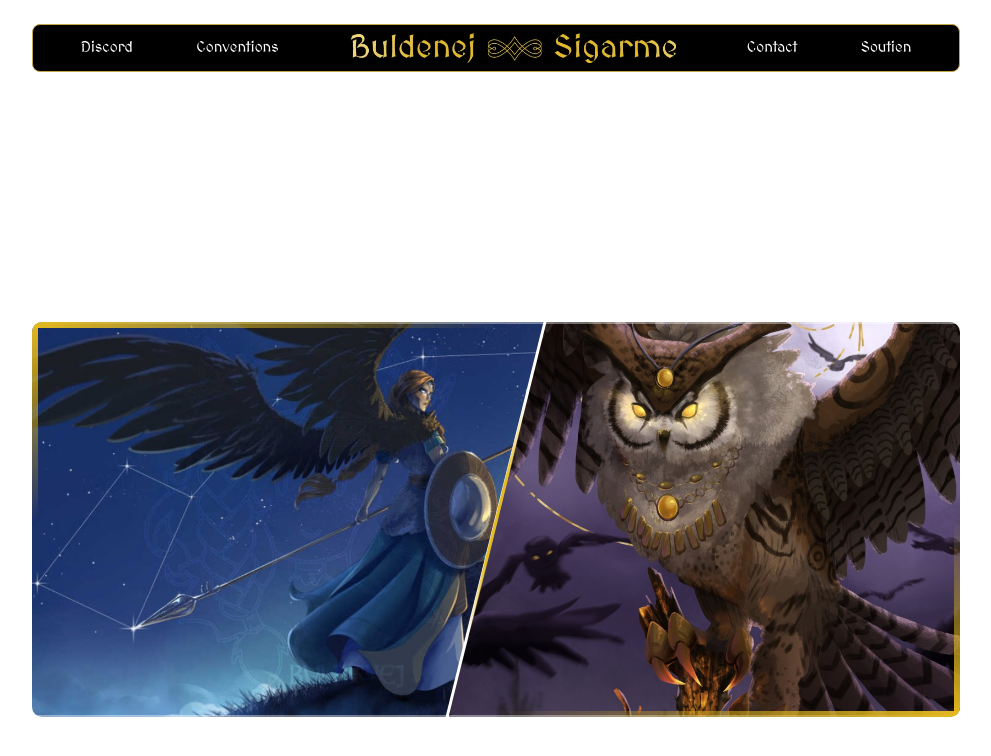
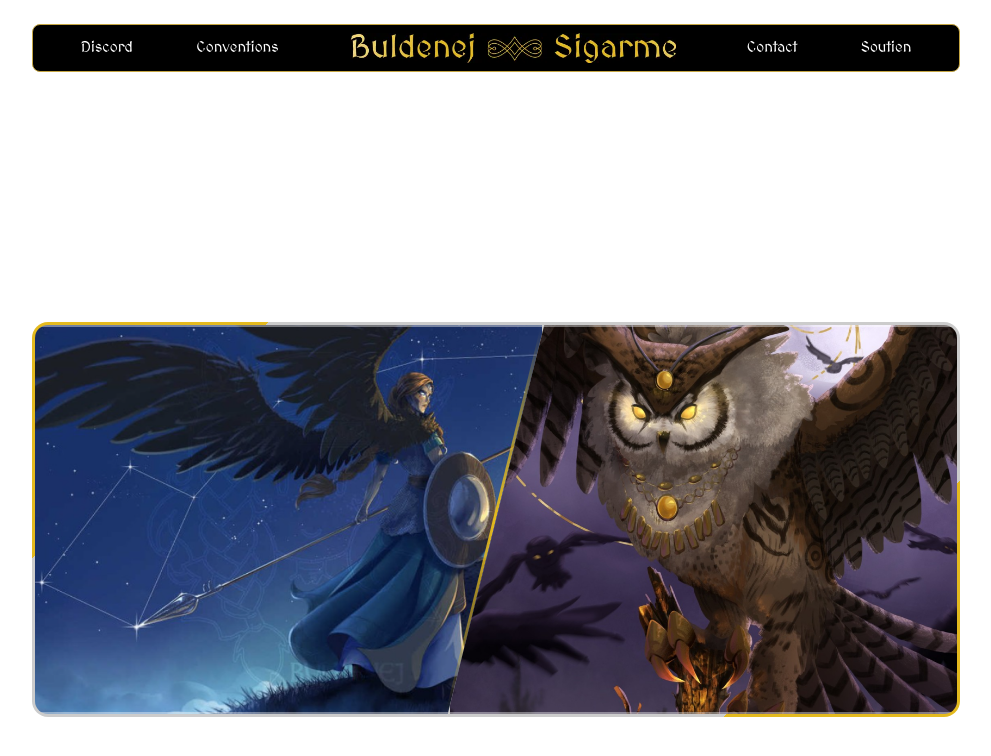
Before and after one commit to Keyto-Shouko/buldenej-sigarme, a Vue app in the folder buldenej-sigarme/: page / in a window 1280 px wide. Shown: the top 756 px of the page, without its empty margins (144-1135 px from the left). Built offline with nearby package versions, Linux system fonts and the light colour scheme.

Commit message:
The center element is almost complete, just need text

```diff
--- a/buldenej-sigarme/src/components/Center.vue
+++ b/buldenej-sigarme/src/components/Center.vue
@@ -1,13 +1,12 @@
 <template>
   <div id="container" class="relative flex items-center justify-center">
-    <div class="top-left"></div>
-    <div class="top-right"></div>
-    <div class="bottom-left"></div>
-    <div class="bottom-right"></div>
     <div class="gallery">
-      <img src="../assets/images/Buldenej.png" alt="Buldenej" />
-      <div class="separator"></div>
-      <img src="../assets/images/Sigarme.png" alt="Sigarme" />
+      <div class="img-container">
+        <img src="../assets/images/Buldenej.png" alt="Buldenej" />
+      </div>
+      <div class="img-container">
+        <img src="../assets/images/Sigarme.png" alt="Sigarme" />
+      </div>
     </div>
   </div>
 </template>
@@ -18,7 +17,6 @@
   backdrop-filter: blur(16px);
   width: 928px;
   height: 395px;
-  border-radius: 10px;
   overflow: hidden;
   position: relative;
   display: flex;
@@ -28,91 +26,90 @@
 
 .gallery {
   --s: 98px; /* Control the slanted part */
-  border-radius: 16px;
   display: flex;
   height: 100%; /* The height of the images */
-  gap: 0px; /* Control the gap */
+  width: 100%;
 }
-.gallery > img {
+
+.img-container {
+  position: relative;
   flex: 1;
-  min-width: 0;
+  overflow: hidden;
+  transition: flex 0.5s ease;
+}
+
+.img-container img {
+  display: block;
+  width: 100%;
+  height: 100%;
   object-fit: cover;
-  cursor: pointer;
-  transition: 0.5s;
+  transition: transform 0.5s ease;
 }
-.gallery > img:hover {
+
+.img-container:hover {
   flex: 1.8;
 }
-.gallery > img:first-child {
+
+.img-container:first-child {
   margin-right: calc(-0.5 * var(--s));
   clip-path: polygon(0 0, 100% 0, calc(100% - var(--s)) 100%, 0 100%);
+  border-top-left-radius: 16px;
+  border-bottom-left-radius: 16px;
+  border: 3px solid transparent;
+  background: linear-gradient(
+    135deg,
+    rgba(228, 186, 30, 1),
+    rgba(228, 186, 30, 1) 26%,
+    rgba(0, 0, 0, 0.2) 26%,
+    rgba(0, 0, 0, 0.2) 74%
+  );
+  background-origin: border-box;
+  background-clip: border-box;
+  mask-image:
+    linear-gradient(#fff 0 0) padding-box,
+    linear-gradient(#fff 0 0);
+  mask-composite: xor;
+  -webkit-mask-composite: xor;
 }
-.gallery > img:last-child {
+
+.img-container:first-child::after {
+  content: '';
+  position: absolute;
+  top: 0;
+  right: 46px; /* Adjust to fit the design */
+  width: 3px;
+  height: 100%;
+  background: linear-gradient(
+    to bottom,
+    rgba(228, 186, 30, 0) 0%,
+    /* Fully transparent at the top */ rgba(228, 186, 30, 0.5) 20%,
+    /* Fades in a bit */ rgba(228, 186, 30, 1) 50%,
+    /* Full gold color in the center */ rgba(228, 186, 30, 0.5) 80%,
+    /* Fades out again */ rgba(228, 186, 30, 0) 100% /* Fully transparent at the bottom */
+  );
+  transform: rotate(13.86deg); /* Applying rotation */
+  z-index: 1; /* Ensure it appears above the background but below other content */
+}
+
+.img-container:last-child {
   margin-left: calc(-0.5 * var(--s));
   clip-path: polygon(var(--s) 0, 100% 0, 100% 100%, 0 100%);
-}
-
-.top-left,
-.top-right,
-.bottom-left,
-.bottom-right {
-  position: absolute;
-  pointer-events: none;
-  z-index: 1; /* Ensure the elements are above other content */
-}
-
-.top-left {
-  top: -6px; /* Adjusted to push the border out more */
-  left: -6px; /* Adjusted to push the border out more */
-  width: calc(50% + 6px); /* Adjusted to maintain the correct size */
-  height: calc(50% + 6px); /* Adjusted to maintain the correct size */
-  border-top: 6px solid transparent; /* Increased border width */
-  border-left: 6px solid transparent; /* Increased border width */
-  background:
-    linear-gradient(to right, rgba(228, 186, 30, 1), rgba(228, 186, 30, 0)) 0 0,
-    linear-gradient(to bottom, rgba(228, 186, 30, 1), rgba(228, 186, 30, 0)) 0 0;
-  background-size:
-    100% 6px,
-    6px 100%; /* Adjusted to match the new border width */
-  background-repeat: no-repeat;
-}
-
-.bottom-right {
-  bottom: -6px; /* Adjusted to push the border out more */
-  right: -6px; /* Adjusted to push the border out more */
-  width: calc(50% + 6px); /* Adjusted to maintain the correct size */
-  height: calc(50% + 6px); /* Adjusted to maintain the correct size */
-  border-bottom: 6px solid transparent; /* Increased border width */
-  border-right: 6px solid transparent; /* Increased border width */
-  background:
-    linear-gradient(to left, rgba(228, 186, 30, 1), rgba(228, 186, 30, 0)) 100% 100%,
-    linear-gradient(to top, rgba(228, 186, 30, 1), rgba(228, 186, 30, 0)) 100% 100%;
-  background-size:
-    100% 6px,
-    6px 100%; /* Adjusted to match the new border width */
-  background-repeat: no-repeat;
-}
-
-.separator {
-  bottom: 0;
-  width: 3px;
-  transform: rotate(13.86deg);
+  border-top-right-radius: 16px;
+  border-bottom-right-radius: 16px;
+  border: 3px solid transparent;
   background: linear-gradient(
-    180deg,
-    rgba(228, 186, 30, 0) 0%,
-    /* Start of gradient */ rgba(228, 186, 30, 0) 20%,
-    /* Fading starts */ #e4ba1e 40%,
-    /* Solid color */ #e4ba1e 60%,
-    /* Solid color continues */ rgba(228, 186, 30, 0) 80%,
-    /* Fading ends */ rgba(228, 186, 30, 0) 100% /* End of gradient */
+    -45deg,
+    rgba(228, 186, 30, 1),
+    rgba(228, 186, 30, 1) 26%,
+    rgba(0, 0, 0, 0.2) 26%,
+    rgba(0, 0, 0, 0.2) 74%
   );
-  z-index: 2;
-  pointer-events: none; /* Allow interaction with images below */
-}
-
-/* Hide the unused elements */
-.top-right,
-.bottom-left {
-  display: none;
+  background-origin: border-box;
+  background-clip: border-box;
+  mask-image:
+    linear-gradient(#fff 0 0) padding-box,
+    linear-gradient(#fff 0 0);
+  mask-composite: xor;
+  -webkit-mask-composite: xor;
 }
 </style>
```
